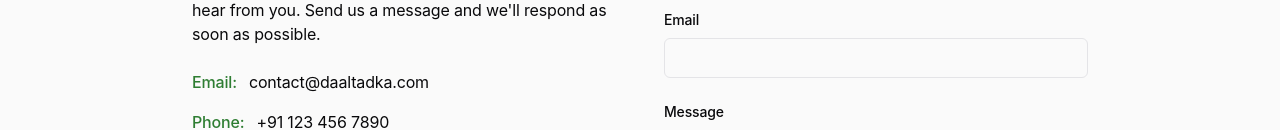
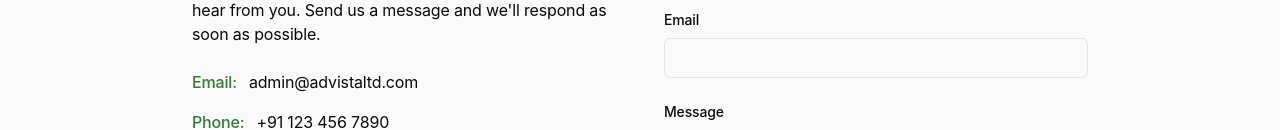
Before and after one commit to Mohd-ismail0/daal-tadka, a React (Vite) app: page /contact in a window 1280 px wide. Shown: the part 307-437 px from the top of the page. Built offline with nearby package versions, Linux system fonts and the light colour scheme.

Commit message:
Visual edit in Lovable
Edited UI in Lovable

```diff
--- a/src/pages/Contact.tsx
+++ b/src/pages/Contact.tsx
@@ -1,10 +1,7 @@
-
 import { ContactForm } from "@/components/ui/contact-form";
 import { Header } from "@/components/Header";
-
 export default function Contact() {
-  return (
-    <div className="min-h-screen bg-background">
+  return <div className="min-h-screen bg-background">
       <Header />
       <main className="container mx-auto px-4 py-16">
         <div className="max-w-4xl mx-auto">
@@ -19,7 +16,7 @@ export default function Contact() {
               <div className="space-y-4">
                 <p className="flex items-center space-x-3">
                   <span className="font-medium text-[#2E7D32]">Email:</span>
-                  <span className="text-foreground">contact@daaltadka.com</span>
+                  <span className="text-foreground">admin@advistaltd.com</span>
                 </p>
                 <p className="flex items-center space-x-3">
                   <span className="font-medium text-[#2E7D32]">Phone:</span>
@@ -31,6 +28,5 @@ export default function Contact() {
           </div>
         </div>
       </main>
-    </div>
-  );
+    </div>;
 }
```
